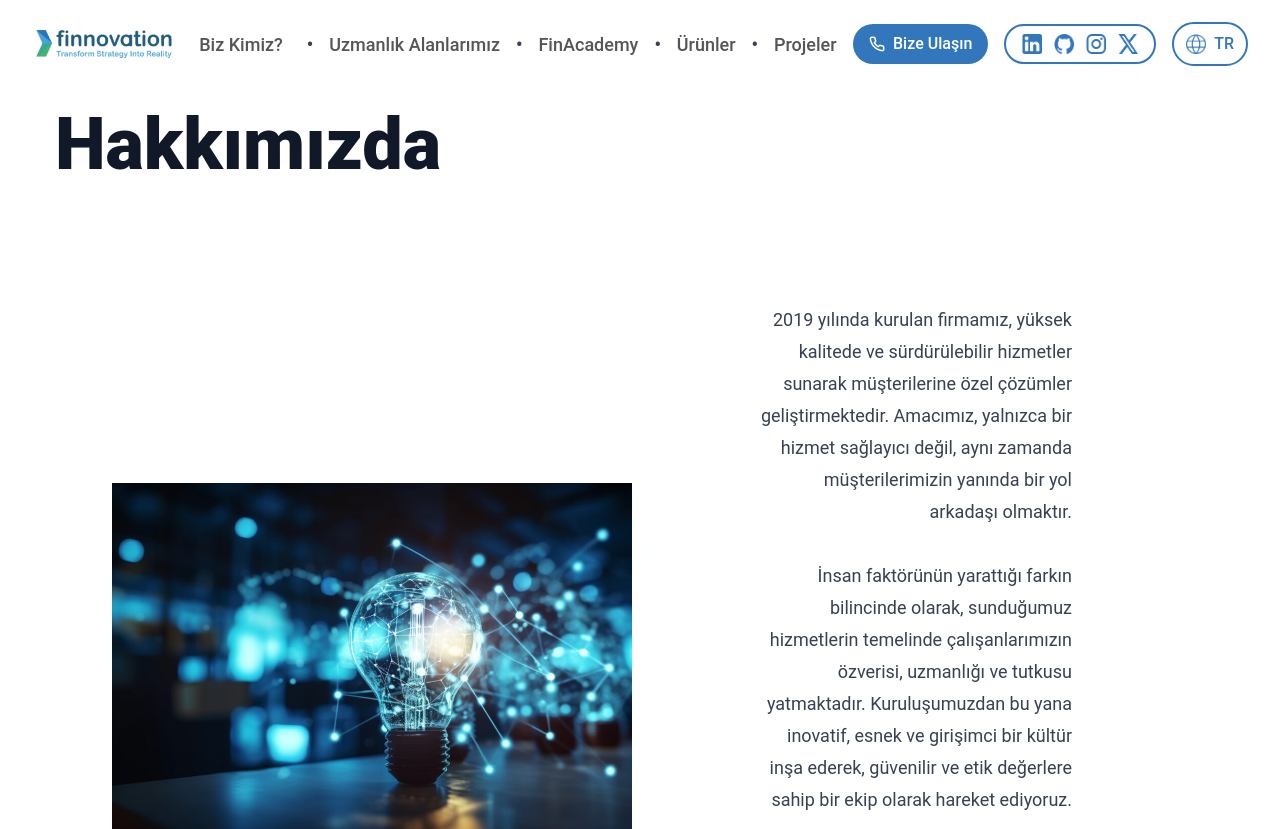
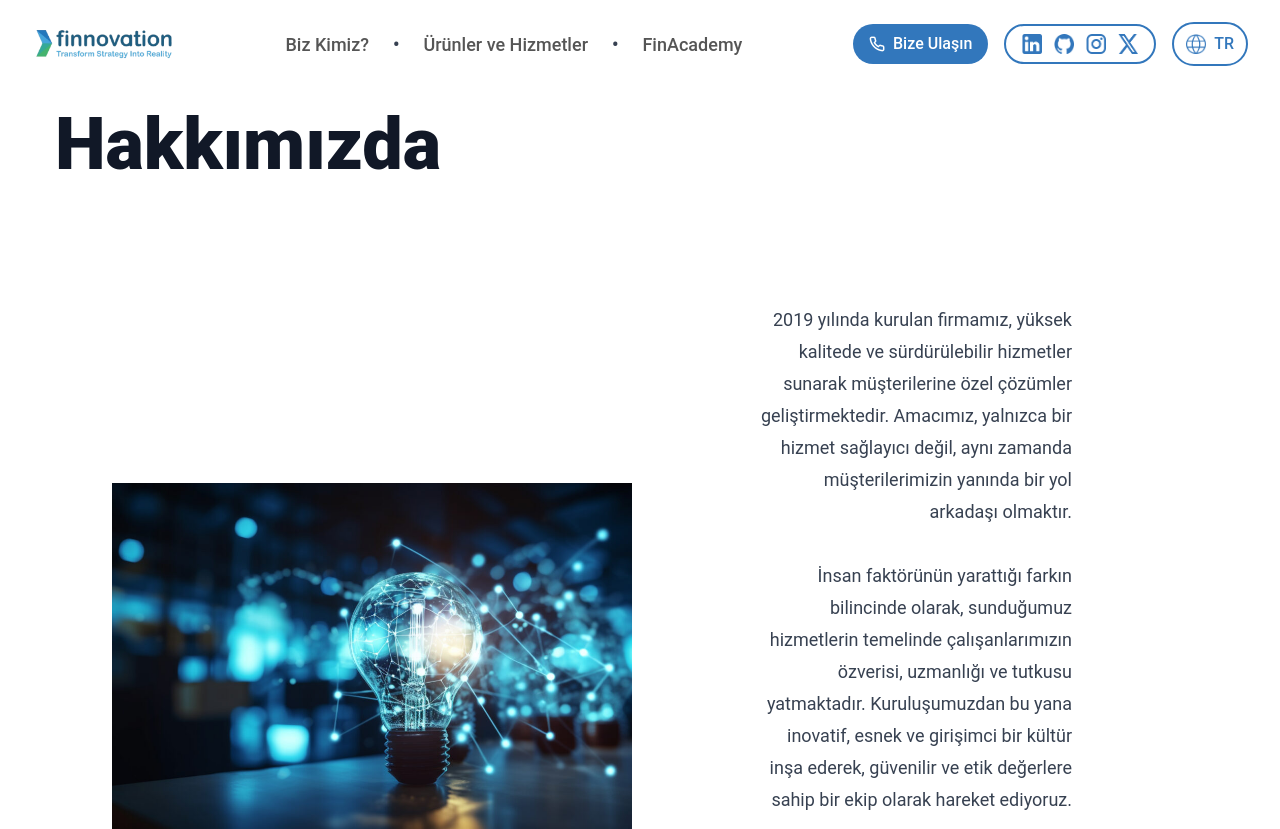
Before and after one commit to aliz1369/finnovation-website, a React (Vite) app: page /about in a window 1280 px wide. Shown: the top 829 px of the page. Built offline with nearby package versions, Linux system fonts and the light colour scheme.

Commit message:
Update header menu to add sub items

```diff
--- a/src/components/HeaderMenu.tsx
+++ b/src/components/HeaderMenu.tsx
@@ -2,6 +2,56 @@ import React from "react";
 import { Link } from "react-router-dom";
 
 const HeaderMenu: React.FC = () => {
+  // Menü verilerini tanımlıyoruz
+  const menuItems = {
+    "Biz Kimiz?": {
+      Genel: [
+        { title: "Hakkımızda", link: "/about/about-us" },
+        { title: "Değerlerimiz", link: "/about/values" },
+        { title: "Organizasyon Şeması", link: "/about/organization" },
+        { title: "Sürdürülebilirlik", link: "/about/sustainability" },
+      ],
+      Kariyer: [
+        { title: "Başvuru", link: "/career/apply" },
+        { title: "Finnovation'da Çalışmak", link: "/career/work-with-us" },
+        { title: "Kültürümüz", link: "/career/culture" },
+        { title: "Yetenek Programları", link: "/career/talent-programs" },
+        { title: "Çeşitlilik & Kapsayıcılık", link: "/career/diversity" },
+      ],
+    },
+    "Ürünler ve Hizmetler": {
+      FinTech: [
+        { title: "Kredi", link: "/services/fintech/credit" },
+        { title: "Hazine", link: "/services/fintech/treasury" },
+        { title: "Nakit Yönetimi", link: "/services/fintech/cash-management" },
+        { title: "Risk Yönetimi & ALM", link: "/services/fintech/risk-management" },
+      ],
+      Tech: [
+        { title: "EnerjiTech", link: "/services/tech/energy" },
+        { title: "AgroTech", link: "/services/tech/agro" },
+        { title: "HealthTech", link: "/services/tech/health" },
+        { title: "TourismTech", link: "/services/tech/tourism" },
+        { title: "EduTech", link: "/services/tech/edu" },
+        { title: "RetailTech", link: "/services/tech/retail" },
+        { title: "AviationTech", link: "/services/tech/aviation" },
+        { title: "MedTech", link: "/services/tech/med" },
+      ],
+      Veri: [
+        { title: "Veri Mimarisi", link: "/services/data/architecture" },
+        { title: "Veri Analitiği", link: "/services/data/analytics" },
+        { title: "İş Zekası", link: "/services/data/bi" },
+        { title: "Yasal Raporlama", link: "/services/data/reporting" },
+      ],
+      Dijital: [
+        { title: "Süreç İzleme ve Geliştirme", link: "/services/digital/process" },
+        { title: "Proje Bazlı Teknoloji ve Sistem Yönetimi", link: "/services/digital/project-tech" },
+        { title: "Proje Yönetimi", link: "/services/digital/management" },
+        { title: "İnovasyon ve Değişim Yönetimi", link: "/services/digital/innovation" },
+        { title: "Müşteri Memnuniyeti", link: "/services/digital/customer-satisfaction" },
+      ],
+    },
+  };
+
   return (
     <header className="fixed top-3 left-0 w-full z-50 bg-white">
       <div className="w-full px-4 sm:px-6 lg:px-8 flex items-center justify-between h-16">
@@ -27,29 +77,129 @@ const HeaderMenu: React.FC = () => {
           className="hidden md:flex flex-nowrap items-center text-gray-700 font-medium space-x-3 sm:space-x-3 lg:space-x-4"
           style={{ fontSize: "clamp(0.875rem, 1vw + 0.5rem, 1.125rem)" }}
         >
-          <Link to="/about" className="hover:text-[#3277BC]">
-            Biz Kimiz?
-          </Link>
+          {/* Her bir ana menü itemi için */}
+          <div className="relative group">
+            <Link to="/about" className="hover:text-[#3277BC] py-4">
+              Biz Kimiz?
+            </Link>
+
+            {/* Hover menü */}
+            <div className="absolute invisible group-hover:visible opacity-0 group-hover:opacity-100 transition-all duration-300 top-full left-0 bg-white shadow-lg rounded-lg min-w-[200px] p-4">
+              <div className="flex gap-8">
+                {/* Genel Bölümü */}
+                <div>
+                  <h3 className="font-bold text-[#3277BC] mb-2">Genel</h3>
+                  <ul className="space-y-2">
+                    {menuItems["Biz Kimiz?"].Genel.map((item) => (
+                      <li key={item.title}>
+                        <Link
+                          to={item.link}
+                          className="hover:text-[#3277BC] block"
+                        >
+                          {item.title}
+                        </Link>
+                      </li>
+                    ))}
+                  </ul>
+                </div>
+
+                {/* Kariyer Bölümü */}
+                <div>
+                  <h3 className="font-bold text-[#3277BC] mb-2">Kariyer</h3>
+                  <ul className="space-y-2">
+                    {menuItems["Biz Kimiz?"].Kariyer.map((item) => (
+                      <li key={item.title}>
+                        <Link
+                          to={item.link}
+                          className="hover:text-[#3277BC] block"
+                        >
+                          {item.title}
+                        </Link>
+                      </li>
+                    ))}
+                  </ul>
+                </div>
+              </div>
+            </div>
+          </div>
+
           <span className="font-bold">•</span>
 
-          <Link to="/services" className="hover:text-[#3277BC]">
-            Uzmanlık Alanlarımız
-          </Link>
+          {/* Ürünler ve Hizmetler Menüsü */}
+          <div className="relative group">
+            <Link to="/services" className="hover:text-[#3277BC] py-4">
+              Ürünler ve Hizmetler
+            </Link>
+
+            <div className="absolute invisible group-hover:visible opacity-0 group-hover:opacity-100 transition-all duration-300 top-full left-0 bg-white shadow-lg rounded-lg p-4">
+              <div className="flex gap-8">
+                {/* FinTech Bölümü */}
+                <div>
+                  <h3 className="font-bold text-[#3277BC] mb-2">FinTech</h3>
+                  <ul className="space-y-2">
+                    {menuItems["Ürünler ve Hizmetler"].FinTech.map((item) => (
+                      <li key={item.title}>
+                        <Link to={item.link} className="hover:text-[#3277BC] block whitespace-nowrap">
+                          {item.title}
+                        </Link>
+                      </li>
+                    ))}
+                  </ul>
+                </div>
+
+                {/* Tech Bölümü */}
+                <div>
+                  <h3 className="font-bold text-[#3277BC] mb-2">Tech</h3>
+                  <ul className="space-y-2">
+                    {menuItems["Ürünler ve Hizmetler"].Tech.map((item) => (
+                      <li key={item.title}>
+                        <Link to={item.link} className="hover:text-[#3277BC] block whitespace-nowrap">
+                          {item.title}
+                        </Link>
+                      </li>
+                    ))}
+                  </ul>
+                </div>
+
+                {/* Veri Bölümü */}
+                <div>
+                  <h3 className="font-bold text-[#3277BC] mb-2">Veri Yönetimi</h3>
+                  <ul className="space-y-2">
+                    {menuItems["Ürünler ve Hizmetler"].Veri.map((item) => (
+                      <li key={item.title}>
+                        <Link to={item.link} className="hover:text-[#3277BC] block whitespace-nowrap">
+                          {item.title}
+                        </Link>
+                      </li>
+                    ))}
+                  </ul>
+                </div>
+
+                {/* Dijital Bölümü */}
+                <div>
+                  <h3 className="font-bold text-[#3277BC] mb-2">Dijital Dönüşüm</h3>
+                  <ul className="space-y-2">
+                    {menuItems["Ürünler ve Hizmetler"].Dijital.map((item) => (
+                      <li key={item.title}>
+                        <Link to={item.link} className="hover:text-[#3277BC] block whitespace-nowrap">
+                          {item.title}
+                        </Link>
+                      </li>
+                    ))}
+                  </ul>
+                </div>
+              </div>
+            </div>
+          </div>
+
           <span className="font-bold">•</span>
 
-          <Link to="/academy" className="hover:text-[#3277BC]">
-            FinAcademy
-          </Link>
-          <span className="font-bold">•</span>
-
-          <Link to="/products" className="hover:text-[#3277BC]">
-            Ürünler
-          </Link>
-          <span className="font-bold">•</span>
-
-          <Link to="/projects" className="hover:text-[#3277BC]">
-            Projeler
-          </Link>
+          {/* FinAcademy Menüsü */}
+          <div className="relative group">
+            <Link to="/academy" className="hover:text-[#3277BC] py-4">
+              FinAcademy
+            </Link>
+          </div>
         </nav>
 
         {/* Sağ Kısım */}
```
Also changed, not shown: src/styles/HeaderMenu.css (added, +19 -0 lines).
